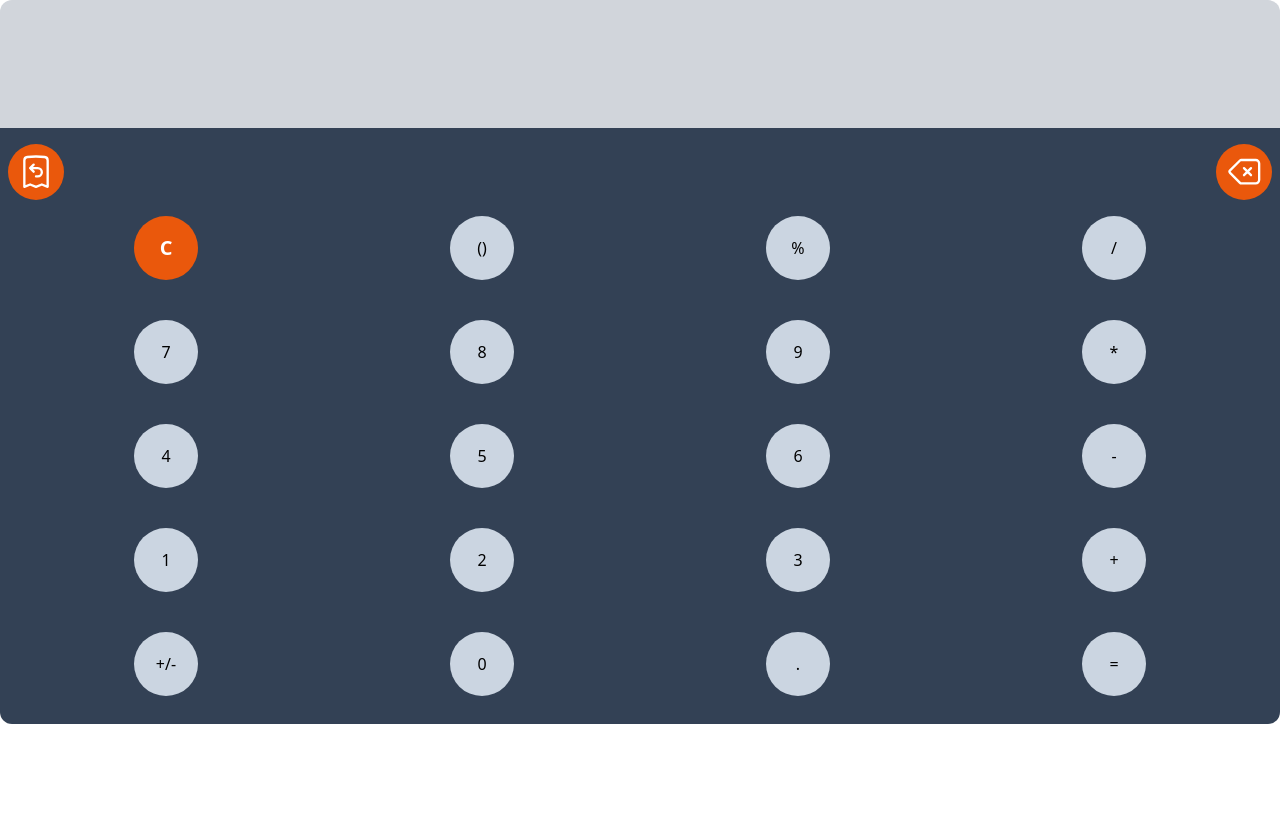
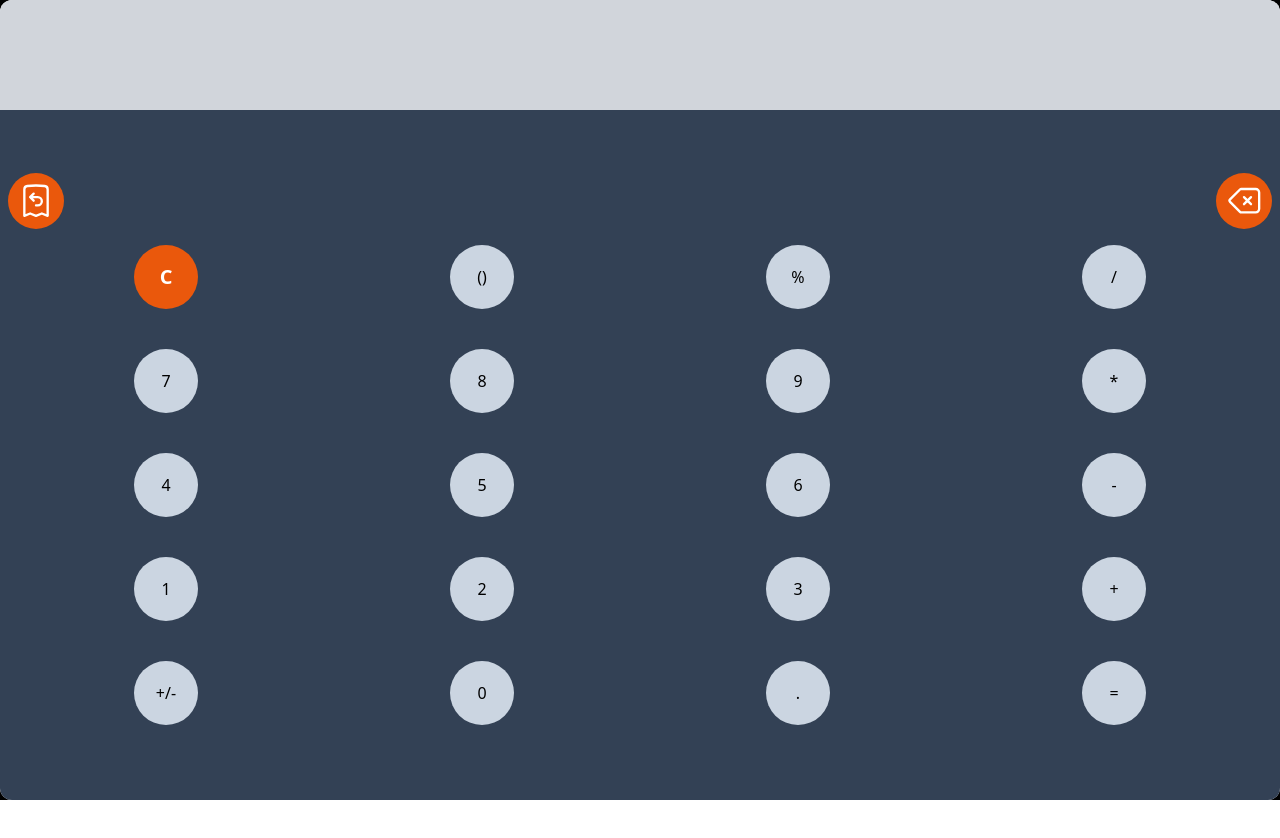
Before and after one commit to sancheznot/CalculatorNext, a Next.js app: page / in a window 1280 px wide. Shown: the top 838 px of the page. After the commit the page ends 800 px from the top, so only its background shows below. Built offline with nearby package versions, Linux system fonts and the light colour scheme.

Commit message:
fix height..

```diff
--- a/src/app/layout.js
+++ b/src/app/layout.js
@@ -11,7 +11,7 @@ export const metadata = {
 export default function RootLayout({ children }) {
   return (
     <html lang="en">
-      <body className="w-full h-[915px]">{children}</body>
+      <body className="w-full h-full">{children}</body>
     </html>
   )
 }
--- a/src/app/page.js
+++ b/src/app/page.js
@@ -1,5 +1,13 @@
 import Calculator from "@/components/Calculators";
+import Head from "next/head";
 
 export default function Home() {
-  return <Calculator />;
+  return (
+    <div className="h-full">
+      <Head>
+        <meta name="viewport" content="width=device-width, initial-scale=1" />
+      </Head>
+      <Calculator />
+    </div>
+  );
 }
--- a/src/components/Calculators.js
+++ b/src/components/Calculators.js
@@ -3,6 +3,7 @@ import React, { useEffect, useState } from "react";
 import { PopUp } from "./PopUp";
 
 export default function Calculator() {
+
   const [display, setDisplay] = useState("");
   const [windowSize, setWindowSize] = useState({ width: 0, height: 0 });
   const [windowSizeHeight, setWindowSizeHeight] = useState("");
@@ -15,6 +16,7 @@ export default function Calculator() {
 
     window.addEventListener("resize", handleResize);
     handleResize();
+    console.log(window)
 
     setWindowSizeHeight(windowSize.height + "px");
 
@@ -97,16 +99,16 @@ export default function Calculator() {
 
   return (
     <>
-      <div className={`h-[${windowSizeHeight}]  `}>
-        {/* // {`w-full bg-black h-[${windowSizeHeight}] flex flex-col justify-center items-center `}> */}
+      <div
+        className={`w-full bg-black h-full flex flex-col justify-center items-center `}>
         <div className="bg-white h-full text-black w-full rounded-xl flex flex-col justify-center items-center">
           <input
             type="text"
             disabled
             value={display}
-            className="w-full h-32 rounded-t-xl text-2xl p-5 bg-gray-300"
+            className="w-full h-32 rounded-t-xl text-2xl bg-gray-300"
           />
-          <div className="w-full grid gap-1 p-2 grid-cols-1 rounded-b-xl bg-slate-700 place-content-center">
+          <div className="w-full h-full grid gap-1 p-2 grid-cols-1 rounded-b-xl bg-slate-700 place-content-center">
             <div className=" h-10 flex flex-row justify-between gap-20 w-full my-2 ">
               <PopUp setDisplay={setDisplay} />
 
```
